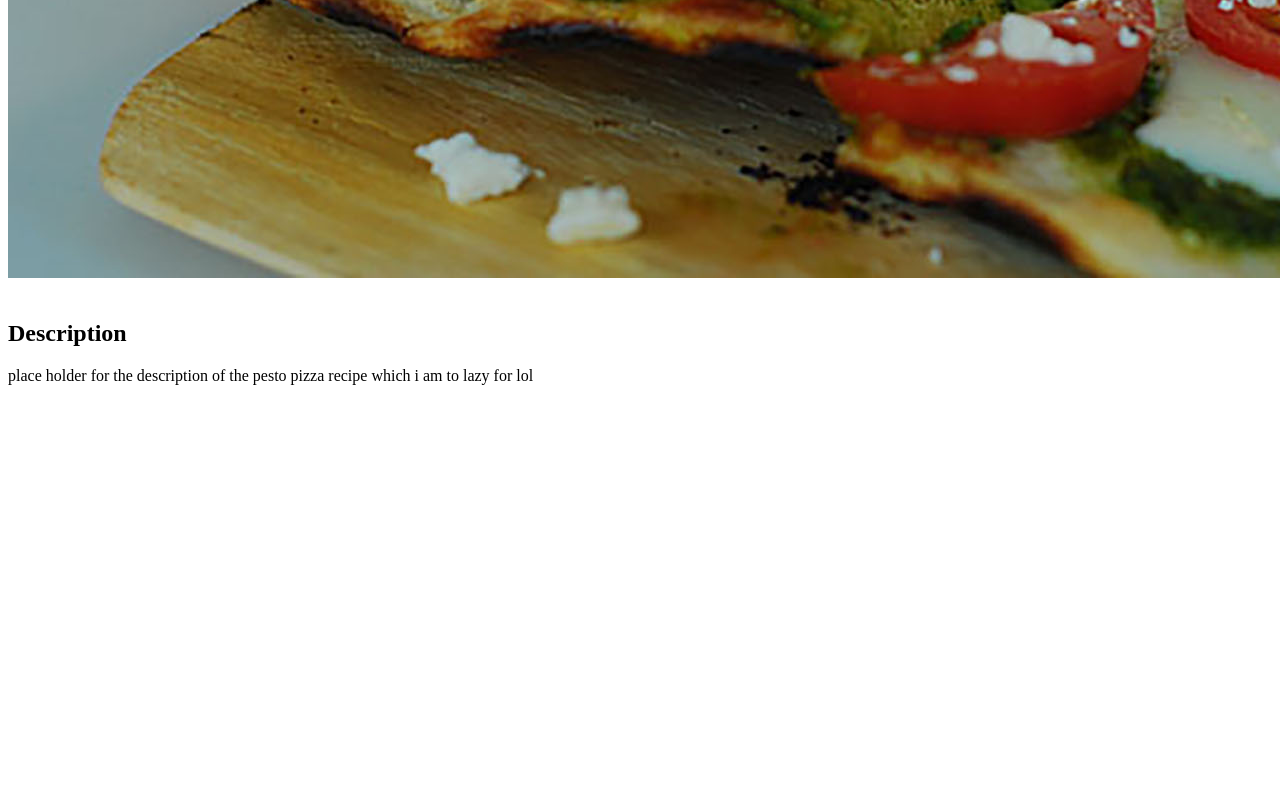
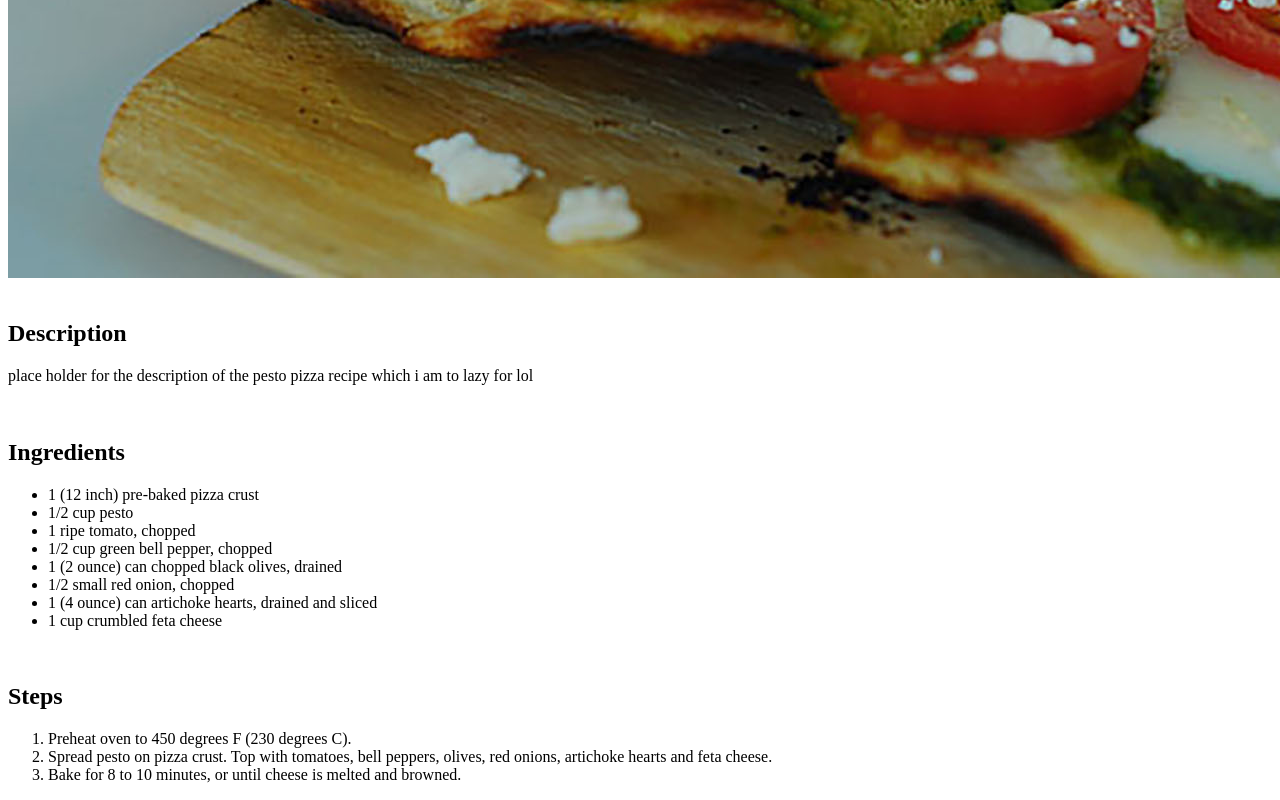
Before and after one commit to YannHe02/odin-recipes, a plain HTML site: page recipes/pesto-pizza.html in a window 1280 px wide. Shown: the part 780-1580 px from the top of the page. Before the commit the page ends 1181 px from the top, so only its background shows below. Drawn offline with Linux system fonts and the light colour scheme.

Commit message:
added "ingredients" and "steps" lists

```diff
--- a/recipes/pesto-pizza.html
+++ b/recipes/pesto-pizza.html
@@ -10,6 +10,24 @@
     <h1>Pesto Pizza</h1><br>
     <img src="../images/pesto-pizza.jpeg"><br><br>
     <h2>Description</h2>
-    <p>place holder for the description of the pesto pizza recipe which i am to lazy for lol</p>
+    <p>place holder for the description of the pesto pizza recipe which i am to lazy for lol</p><br>
+    <h2>Ingredients</h2>
+    <ul>
+        <li>1 (12 inch) pre-baked pizza crust</li>
+        <li>1/2 cup pesto</li>
+        <li>1 ripe tomato, chopped</li>
+        <li>1/2 cup green bell pepper, chopped</li>
+        <li>1 (2 ounce) can chopped black olives, drained</li>
+        <li>1/2 small red onion, chopped</li>
+        <li>1 (4 ounce) can artichoke hearts, drained and sliced</li>
+        <li>1 cup crumbled feta cheese</li>
+    </ul>
+    <br>
+    <h2>Steps</h2>
+    <ol>
+        <li>Preheat oven to 450 degrees F (230 degrees C).</li>
+        <li>Spread pesto on pizza crust. Top with tomatoes, bell peppers, olives, red onions, artichoke hearts and feta cheese.</li>
+        <li>Bake for 8 to 10 minutes, or until cheese is melted and browned.</li>
+    </ol>
 </body>
 </html>
```
